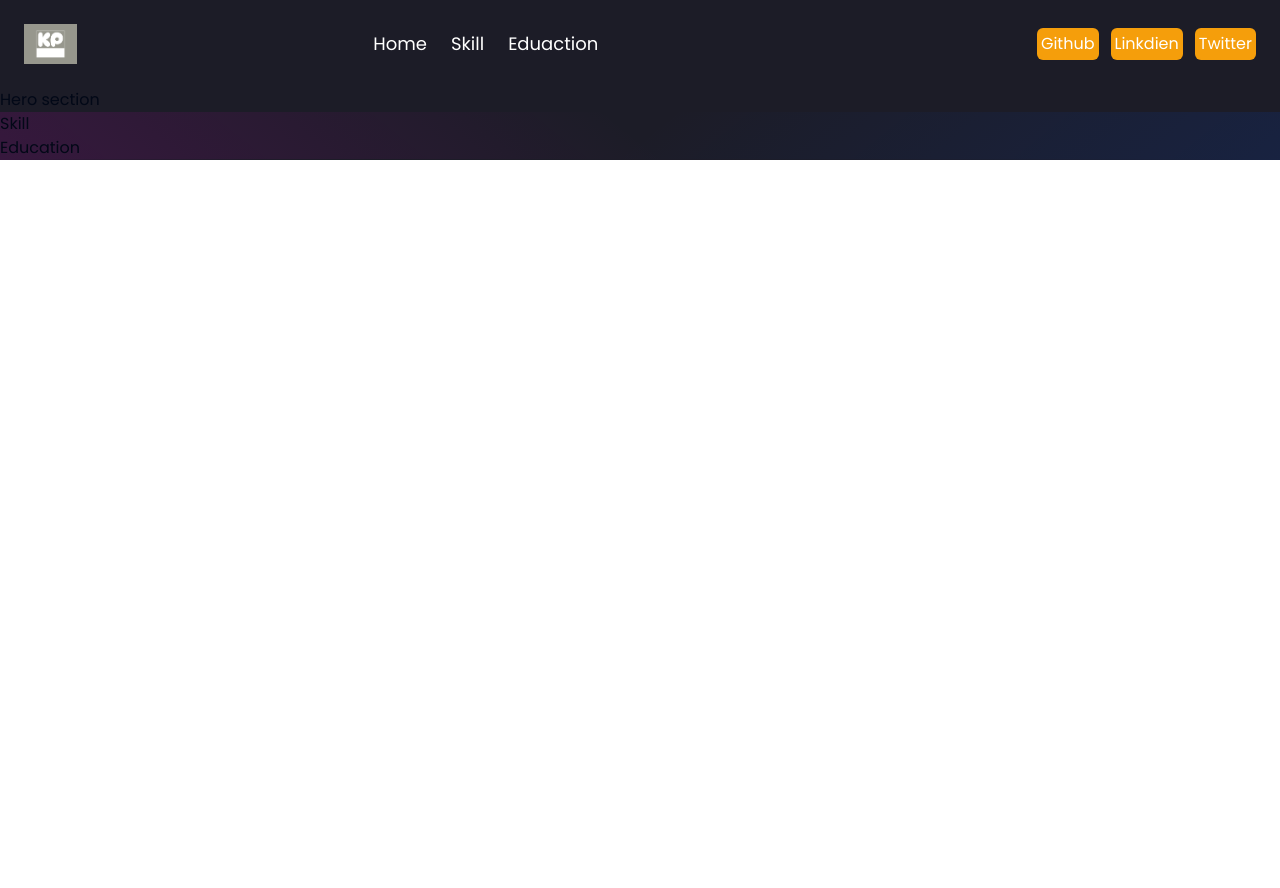
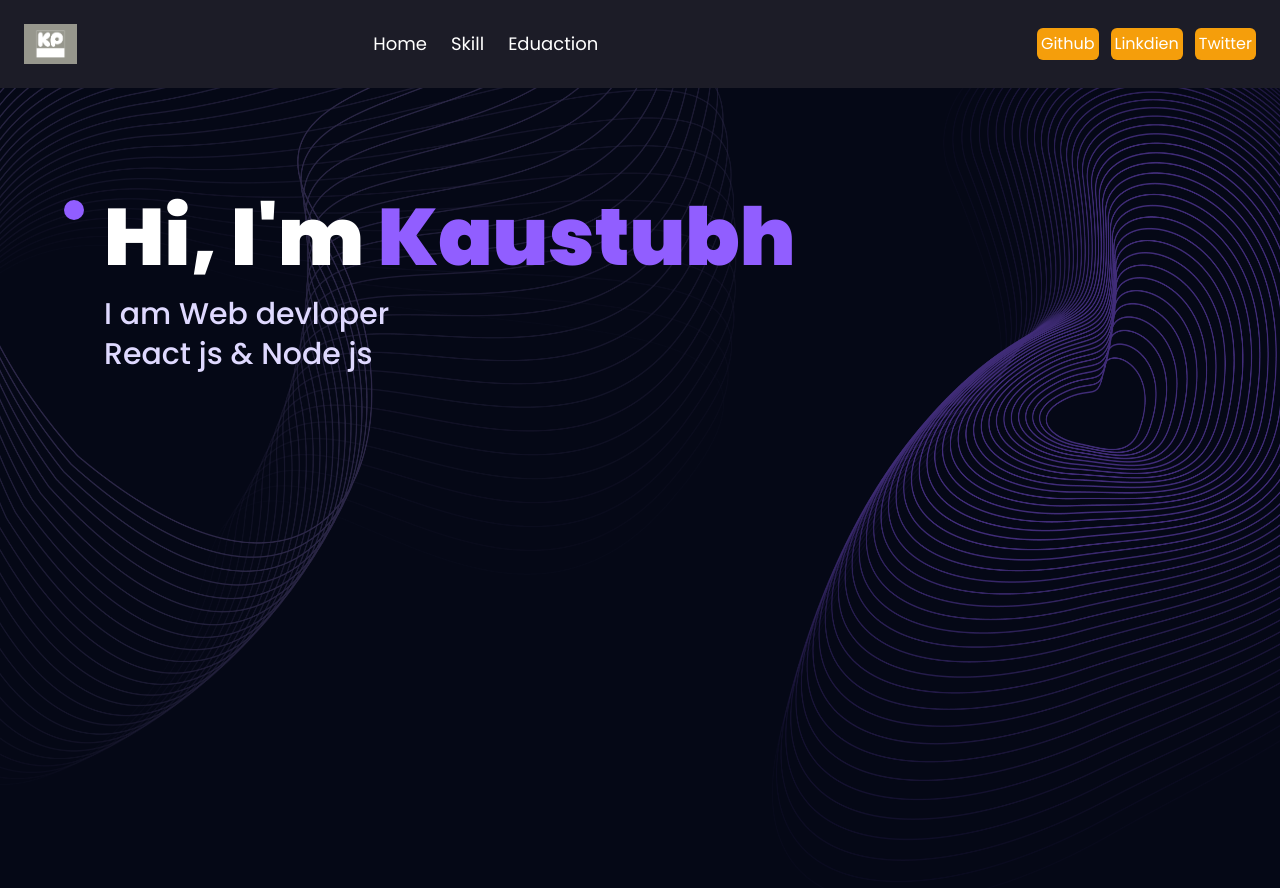
Before and after one commit to kaustubh1211/My-portfolio, a React (Create React App) app: page / in a window 1280 px wide. Before the commit the page ends 800 px from the top, so only its background shows below. Built offline with nearby package versions, Linux system fonts and the light colour scheme.

Commit message:
hero-image added

```diff
--- a/src/Education/index.js
+++ b/src/Education/index.js
@@ -2,6 +2,6 @@ import React from 'react'
 
 export default function Education() {
   return (
-    <div>Education</div>
+    <div></div>
   )
 }
--- a/src/Skill/index.js
+++ b/src/Skill/index.js
@@ -2,6 +2,6 @@ import React from 'react'
 
 export default function Skill() {
   return (
-    <div>Skill</div>
+    <div></div>
   )
 }
--- a/src/hero/index.js
+++ b/src/hero/index.js
@@ -1,7 +1,36 @@
-import React from 'react'
+import React from "react";
 
 export default function Hero() {
   return (
-    <div>Hero section </div>
-  )
+    <div>
+      <div className="   items-center flex-shrink-0 text-white absolute mx-auto ">
+        <img
+          src="/herobg.png"
+          className=" w-screen h-screen"
+          alt="hero-image"
+        />
+      </div>
+
+      <div className="absolute inset-0 top-[180px]   mx-auto sm:px-16 px-6 flex flex-row items-start gap-5">
+        <div className="flex flex-col justify-center items-center mt-5">
+          <div className="w-5 h-5 rounded-full bg-[#915EFF]" />
+          <div className="w-1 sm:h-80 h-40 violet-gradient" />
+        </div>
+
+        <div>
+          <h1
+            className={`font-black text-white lg:text-[80px] sm:text-[60px] xs:text-[50px] text-[40px] lg:leading-[98px] mt-2 `}
+          >
+            Hi, I'm <span className="text-[#915EFF]">Kaustubh</span>
+          </h1>
+          <p
+            className={`text-[#dfd9ff] font-medium lg:text-[30px] sm:text-[26px] xs:text-[20px] text-[16px] lg:leading-[40px] mt-2 text-white-100`}
+          >
+            I am Web devloper <br className="sm:block hidden" />
+            React js & Node js
+          </p>
+        </div>
+      </div>
+    </div>
+  );
 }
--- a/src/navbar/index.js
+++ b/src/navbar/index.js
@@ -5,7 +5,8 @@ export default function Navbar() {
   const [isOpen, setIsOpen] = useState(false);
   return (
     <div>
-      <nav className="flex items-center justify-between flex-wrap p-6">
+      <nav className="flex items-center justify-between flex-wrap p-6 ">
+
         <div className="flex items-center flex-shrink-0 text-white mr-6 lg:mr-72">
           <img
             src=" /kp-high-resolution-logo.jpeg"
```
Also changed, not shown: public/herobg.png (added).
